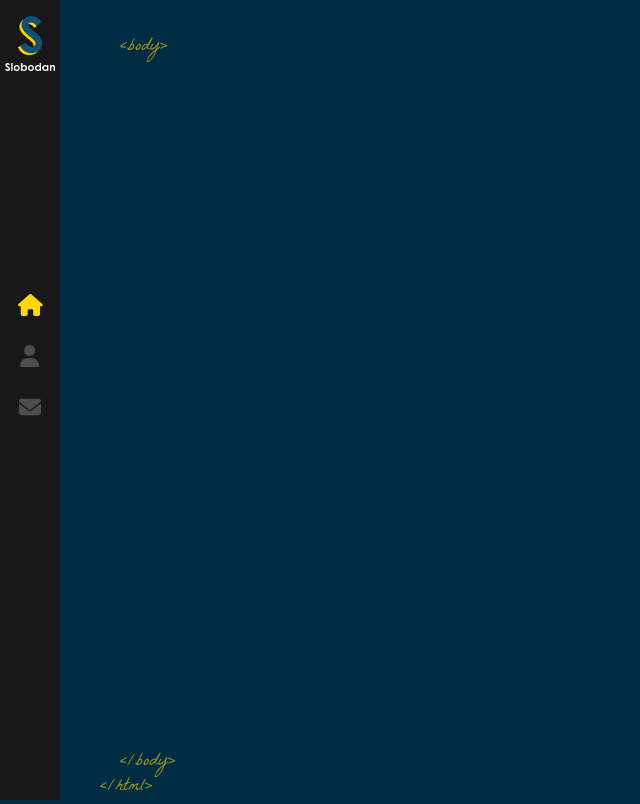
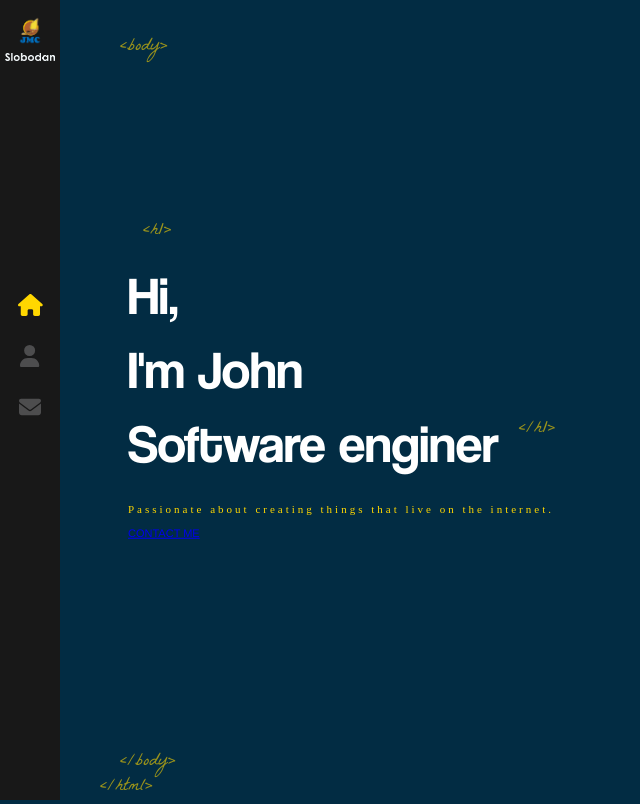
Before and after one commit to jmctheowl8/portfolio, a React (Vite) app in the folder project/: page / in a window 1280 px wide. Shown: the whole page, without its empty margins (0-640 px from the left). Built offline with nearby package versions, Linux system fonts and the light colour scheme.

Commit message:
both the home and sidebar are running properly

```diff
--- a/project/src/App.jsx
+++ b/project/src/App.jsx
@@ -1,13 +1,22 @@
 import './App.scss'
 import { Route, Routes } from 'react-router-dom'
 import Layout from './commponents/Layout'
-
+import Home from './commponents/Home'
 function App() {
   return (
     <>
      <Routes>
-      <Route path="/" element={<Layout />} />
+      <Route path="/" element={<Layout />}>
+        <Route index element={<Home />} />
+
+
+
+
+
+
+      </Route>
      </Routes>
+
     </>
   )
 }
--- /dev/null
+++ b/project/src/commponents/Home/index.jsx
@@ -0,0 +1,21 @@
+import LogoTitle from '../../assets/images/logo-s.png'
+import {Link} from 'react-router-dom'
+import './index.scss'
+
+const Home = () => {
+    return (
+        <div className="container home-page">
+            <div className="text-zone">
+                <h1>Hi, <br /> I'm
+                John
+                <br />
+                Software enginer
+                </h1>
+                <h2>Passionate about creating things that live on the internet.</h2>
+                <Link to="/contact" classNam='flat-button'>CONTACT ME</Link>
+            </div>
+        </div>
+    )
+}
+
+export default Home
--- /dev/null
+++ b/project/src/commponents/Home/index.scss
@@ -0,0 +1,78 @@
+.home-page{
+    .text-zone{
+        position: absolute;
+        left: 10%;
+        top: 50%;
+        transform: translateY(-50%);
+        width: 40%;
+        max-height: 90%;
+    }
+    h1{
+        color: #fff;
+        font-size: 53px;
+        margin: 0;
+        font-family: 'Coolvetica';
+        font-weight: 400;
+
+        &::before{
+            content: '<h1>';
+            font-family: 'La Belle Aurore';
+            color: #ffd700;
+            font-size: 18px;
+            position: absolute;
+            margin-top: -40px;
+            left: 15px;
+            opacity: 0.6;
+        }
+
+        &::after{
+            content: '</h1>';
+            font-family: 'La Belle Aurore';
+            color: #ffd700;
+            font-size: 18px;
+            position: absolute;
+            margin-top: 10px;
+            margin-left: 20px;
+            animation: fadeIn 1s 1.7s backwards;
+            opacity: 0.6;
+        }
+        img{
+            width: 32px;
+            margin-left: 20px;
+            opacity: 0;
+            height: auto;
+            animation: rotateIn 1s linear both;
+            animation-delay: 1.4s;
+        }
+    }
+
+    h2{
+        color: #ffd700;
+        margin-top: 20px;
+        font-size: 11px;
+        font-family: 'sans-serif';
+        font-weight: 400;
+        letter-spacing: 3px;
+        animation: fadeIn 1s 1.8s backwards;
+    }
+
+    .flat-button{
+        color: #ffd700;
+        font-size: 13px;
+        font-weight: 400;
+        letter-spacing: 4px;
+        font-family: 'sans-serif';
+        text-decoration: none;
+        padding: 10px 18px;
+        border: 1px solid #ffd700;
+        margin-top: 25px;
+        float: left;
+        animation: fadeIn 1s 1.8s backwards;
+        white-space: nowrap;
+
+        &:hover{
+            background: #ffd700;
+            color: #333;
+        }
+    }
+}
--- a/project/src/commponents/Sidebar/index.jsx
+++ b/project/src/commponents/Sidebar/index.jsx
@@ -1,5 +1,5 @@
 import './index.scss'
-import LogoS from '../../assets/images/logo-s.png'
+import LogoS from '../../assets/images/logo-transparent-png.png'
 import LogoSubtitle from '../../assets/images/logo_sub.png'
 import {Link, NavLink} from 'react-router-dom'
 import {FontAwesomeIcon} from '@fortawesome/react-fontawesome'
```
Also changed, not shown: project/src/assets/images/logo-transparent-png.png (added), project/src/assets/images/logo-transparent-svg.svg (added), project/src/commponents/Home/Logo/index.jsx (added), project/src/commponents/Home/Logo/index.scss (added).
